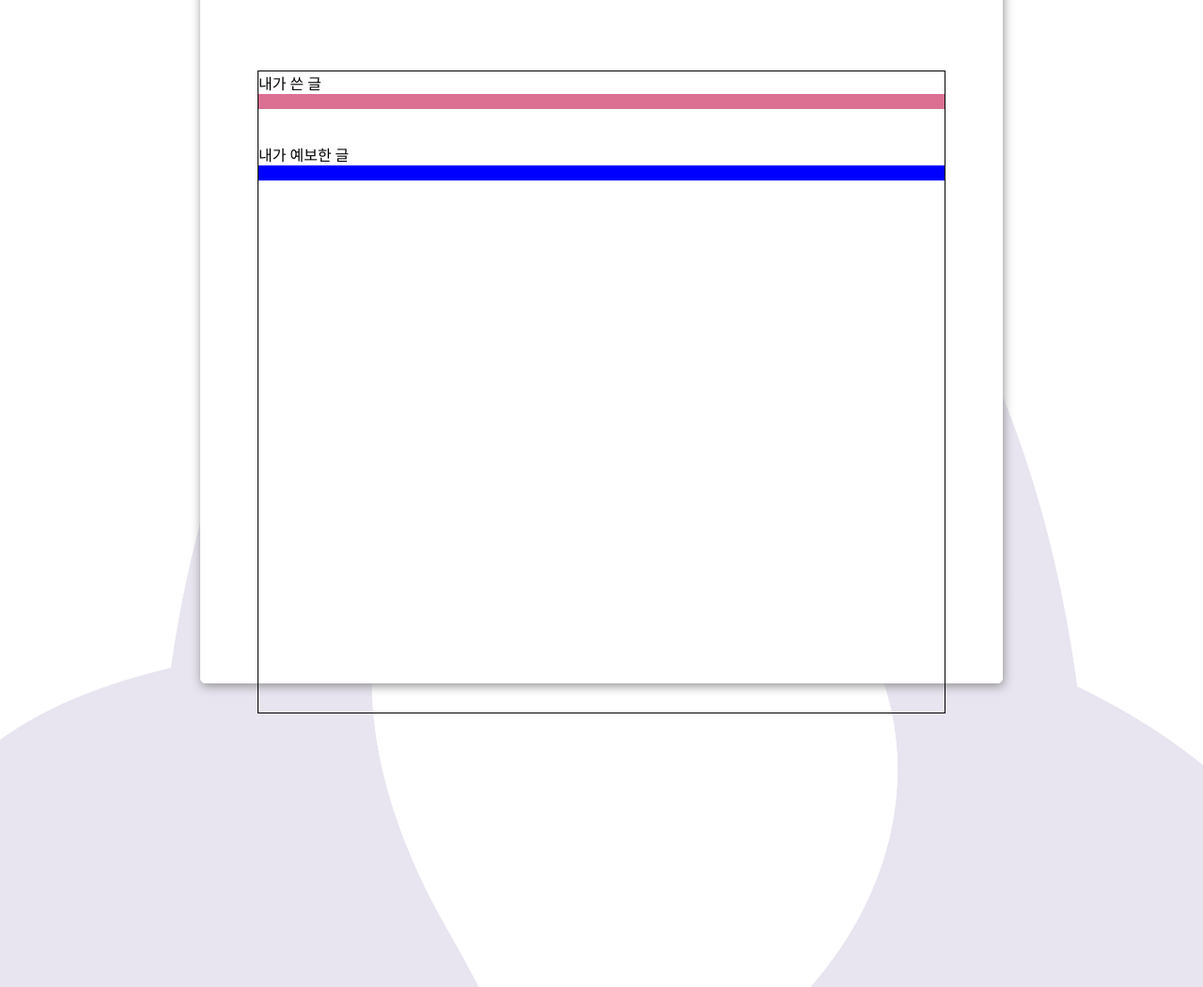
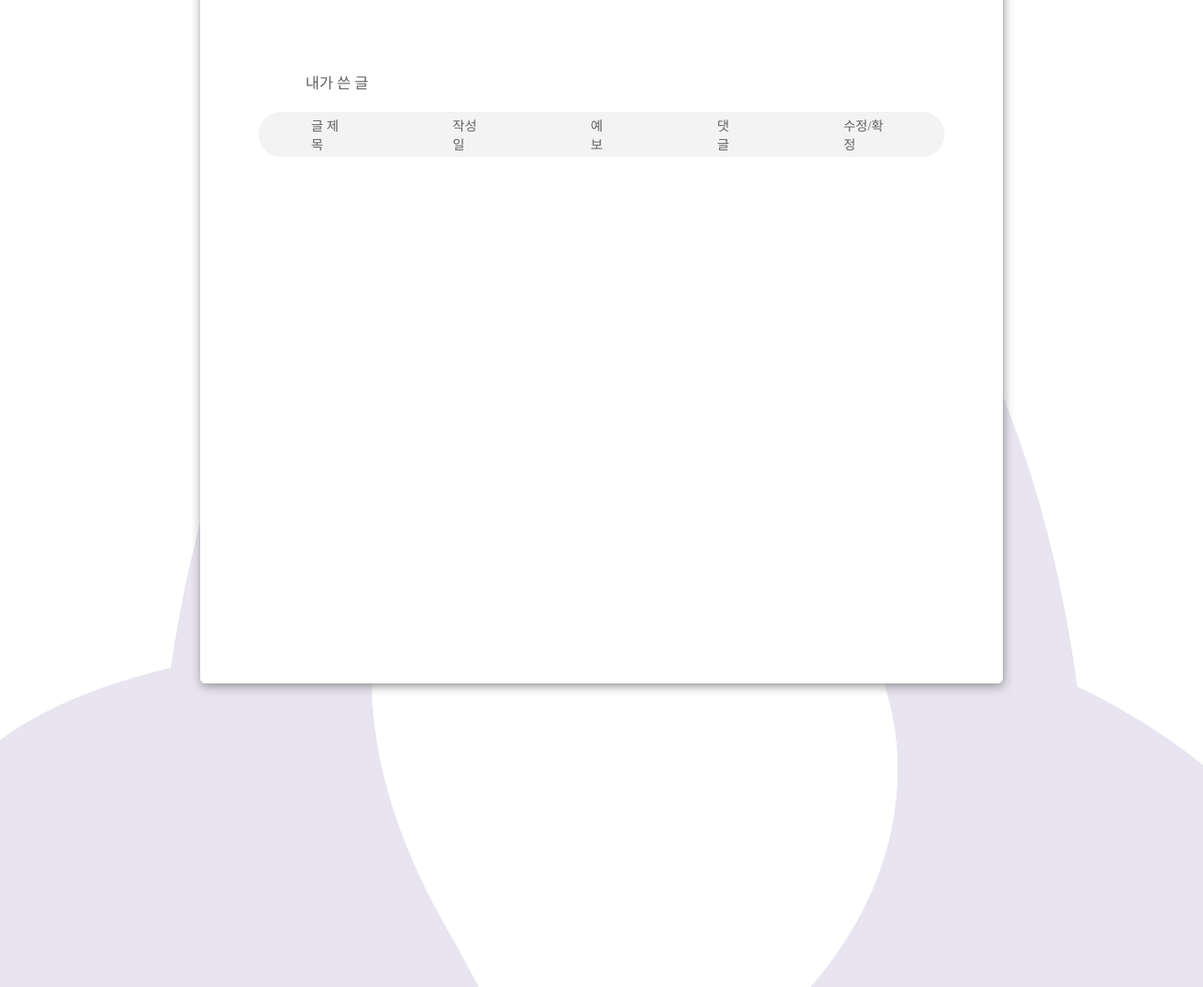
Before and after one commit to wanderlust16/lovecast, a Django app: page /home/mypage/ in a window 1280 px wide. Shown: the part 212-1262 px from the top of the page at 94% size. Run offline with Django 3.2, Linux system fonts and the light colour scheme; data comes from the database, SQL or seed files in the repository; both versions use the stored data as it was after the commit; parts of the project's set-up code (start-up, migrations or seed data) failed here and were passed over; some libraries are stand-ins or nearby versions.

Commit message:
마이페이지 거의 완성

```diff
--- a/accounts/static/accounts/login.js
+++ b/accounts/static/accounts/login.js
@@ -1,4 +1,4 @@
-
+/* 입력창에 커서 올렸을 때 글자 사라지는 interaction */
 
 $(document).ready(function() {
     var placeholderTarget = $('.email_box input[type="text"], .password_box input[type="password"]');
--- a/feedpage/static/feedpage/mypage.css
+++ b/feedpage/static/feedpage/mypage.css
@@ -39,7 +39,7 @@
   min-height: 682px;
   margin-left: auto;
   margin-right: auto;
-  border: 1px solid;
+  border: 0px solid;
   top: 140px;
 }
 
@@ -86,3 +86,119 @@
   margin-top : 18px;
 
 }
+
+.written_list > p {
+  font-size: 16px;
+  font-weight: 500;
+  color: #616161;
+  margin-left: 50px;
+  margin-bottom: 20px;
+
+}
+
+.written_list {
+  margin-bottom: 20px;
+
+}
+
+.list_header {
+  position: relative;
+  display: flex;
+  width: 730px;
+  height: 48px;
+  border-radius: 25px;
+  background: #f3f3f3;
+  margin-left: auto;
+  margin-right: auto;
+
+}
+
+.list_header > p {
+  margin-left : 56px;
+  margin-right: 53px;
+  margin-top: auto;
+  margin-bottom: auto;
+  font-size: 14px;
+  font-weight: 400;
+  color: #616161;
+}
+
+.content {
+  position: relative;
+  width: 658px;
+  height: auto;
+  display: flex;
+  margin-left: 55px;
+  margin-right: 55px;
+  margin-top: 33px;
+  font-size: 14px;
+  text-decoration: none;
+  color: #616161;
+
+}
+
+.all_content {
+  display: flex;
+  align-content: center;
+  font-size: 13px;
+  font-weight: 500;
+  color: #616161;
+  margin-bottom: 27px;
+
+}
+
+
+/* <a class = "content" href="/home/{{ feed.id }}">
+  <div class = "all_content">
+  <div class = "feed_title">{{ feed.title }}</div>
+  <div class = "date"> 2018.01.25 </div>
+  <div class = "forecast"> <img style = "width: 68px; height: auto; margin: 0; " src = "{% static 'feedpage/img/forecast_logo.png' %}"/></div>
+  <div class = "forecast_number"> 255 </div>
+  <div class = "comment"> 1200 </div>
+   <div class = "edit_submit_button"> 수정 확정 </div>
+</div>*/
+
+.all_content > .feed_title {
+  position: absolute;
+  align-content: initial;
+}
+.all_content > .date {
+  position: absolute;
+  text-align: center;
+  left: 125px;
+  width: 88px;
+  border: 0px solid;
+
+}
+.all_content > .forecast {
+  position: absolute;
+  align-content: flex-end;
+  left: 260px;
+  width: 68px;
+  height: 18px;
+  border: 0px solid;
+}
+.all_content > .forecast_number {
+  position: absolute;
+  align-content: initial;
+  left: 340px;
+  top: 3px;
+  border: 0px solid;
+
+}
+.all_content > .comment {
+  position: absolute;
+  text-align: center;
+  left: 390px;
+  width: 100px;
+  border: 0px solid;
+
+}
+.all_content > .edit_submit_button {
+  position: absolute;
+  align-content: center;
+  left: 565px;
+  border: 0px solid;
+  color: #8e8e8e;
+
+}
--- a/feedpage/templates/feedpage/mypage.html
+++ b/feedpage/templates/feedpage/mypage.html
@@ -22,24 +22,41 @@
             </div>
 
             <div class = "list">
+                <div class = "written_list">
                     <p>내가 쓴 글</p>
+                    <div class = "list_header">
+                        <p>글 제목</p> <p>작성일</p> <p>예보</p> <p>댓글</p> <p>수정/확정</p>
+                    </div>
+
                     {% for feed in feeds %}
-                <div style="border: 1px solid palevioletred;">
                     {% if request.user == feed.author %}
-                    <a href="/home/{{ feed.id }}">글 제목: {{ feed.title }}</a>
+                    <a class = "content" href="/home/{{ feed.id }}">
+                        <div class = "all_content">
+                            <div class = "feed_title">{{ feed.title }}</div>
+                            <div class = "date"> 2018 . 01 . 25 </div>
+                            <div class = "forecast"> <img style = "width: 68px; height: auto; margin: 0; " src = "{% static 'feedpage/img/forecast_logo.png' %}"/></div>
+                            <div class = "forecast_number"> 255 </div>
+                            <div class = "comment"> 1200 </div>
+                            <div class = "edit_submit_button"> 수정   확정 </div>
+                        </div>
+                    </a>
                     {% endif %}
+                    {% endfor %}
+
+
                 </div>
-                    {% endfor %}
-                <br>
-                <br>
+
+                <!--<div class = "forecast_list">
                     <p>내가 예보한 글</p>
                     {% for feed in feeds %}
                     <div style="border: 1px solid blue;">
                         {% if request.user in feed.sunny_users.all or request.user in feed.cloudy_users.all or request.user in feed.rainy_users.all %}
                         <a href="/home/{{ feed.id }}">글 제목: {{ feed.title }}</a>
                         {% endif %}
+                        {% endfor %}
+                    </div> -->
                 </div>
-                {% endfor %}
+
             </div>
         </div>
     </div>
```
Also changed, not shown: db.sqlite3, feedpage/static/feedpage/img/forecast_logo.png (added), media/feed_photos/08_nTGPEV0.jpg (added), media/profile_photos/19.jpg (added). Lines whose indentation alone changed are shown as unchanged.
